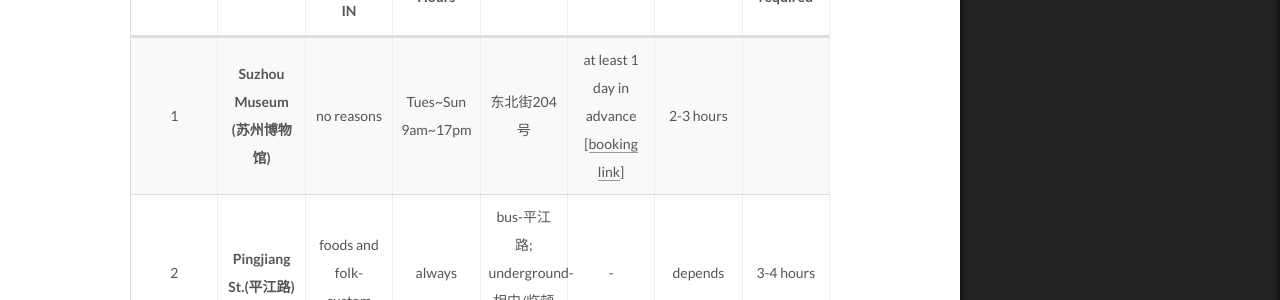
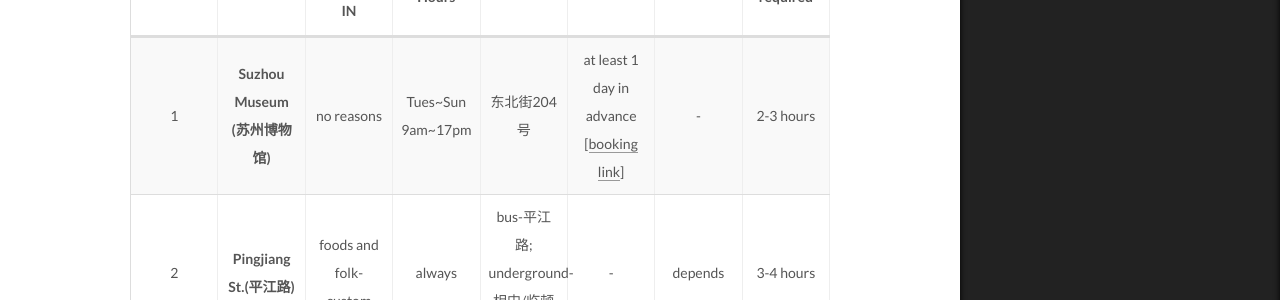
Before and after one commit to guannnni/2018, a Jekyll site: the page built from _posts/2018-05-15- Tips-for-Suzhou.md, in a window 1280 px wide and 1400 px high, scrolled down 689 px. Shown: the part 150-450 px from the top of the window. Built offline with Jekyll 4.4.1, drawn with Linux system fonts in a browser that asks for light colours.

```diff
--- a/_posts/2018-05-15- Tips-for-Suzhou.md
+++ b/_posts/2018-05-15- Tips-for-Suzhou.md
@@ -20,7 +20,7 @@ a glimpse before traveling
 
  |No.|Spots|WHY I'M INTERESTED IN| Opening Hours| Position| Booking | Cost| Time required|
  |:--:|:----:|:----:| :-----:|:---:|:---:|:---:|:---:|
- |1|**Suzhou Museum (苏州博物馆)**|no reasons|Tues~Sun 9am~17pm|东北街204号|at least 1 day in advance<br> [[booking link](http://www.szmuseum.com/#page1)]|2-3 hours|
+ |1|**Suzhou Museum (苏州博物馆)**|no reasons|Tues~Sun 9am~17pm|东北街204号|at least 1 day in advance<br> [[booking link](http://www.szmuseum.com/#page1)]|-|2-3 hours|
  |2|**Pingjiang St.(平江路)**|foods and folk-custom| always|bus-平江路;<br>underground-相门/临顿路|-|depends|3-4 hours|
  |3|**Chengpin Bookstore(诚品书店)**|A different experience| 24 hours |on the east of the Goldken Lake(金鸡湖)|-|depends|2/3-1 day|
 
```
